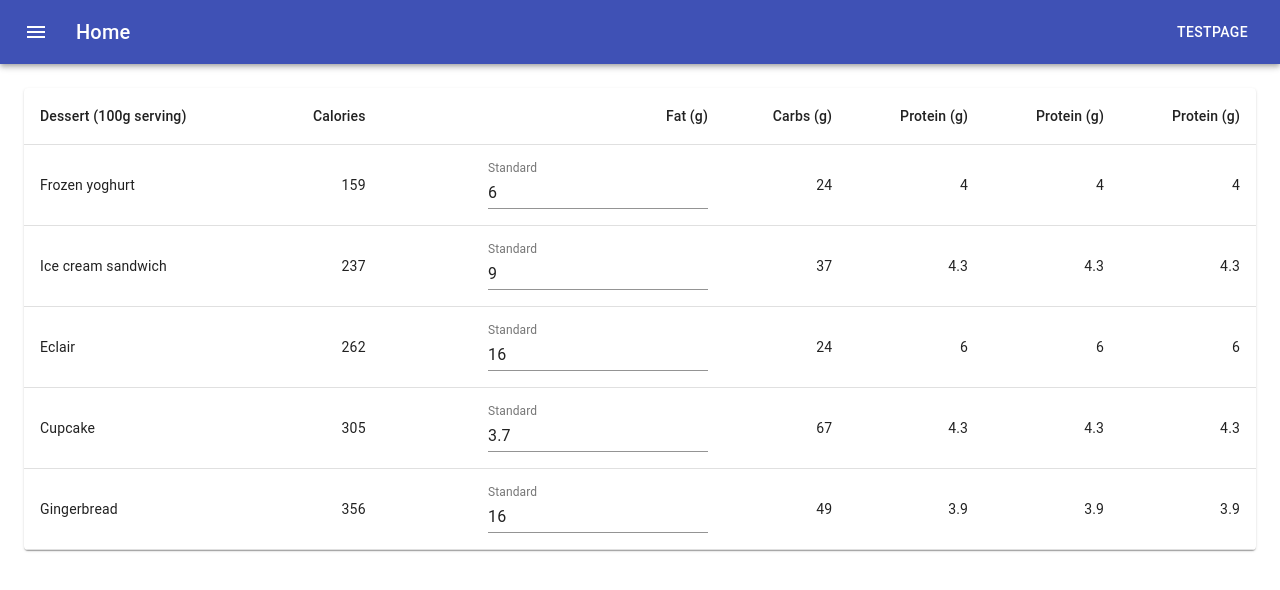
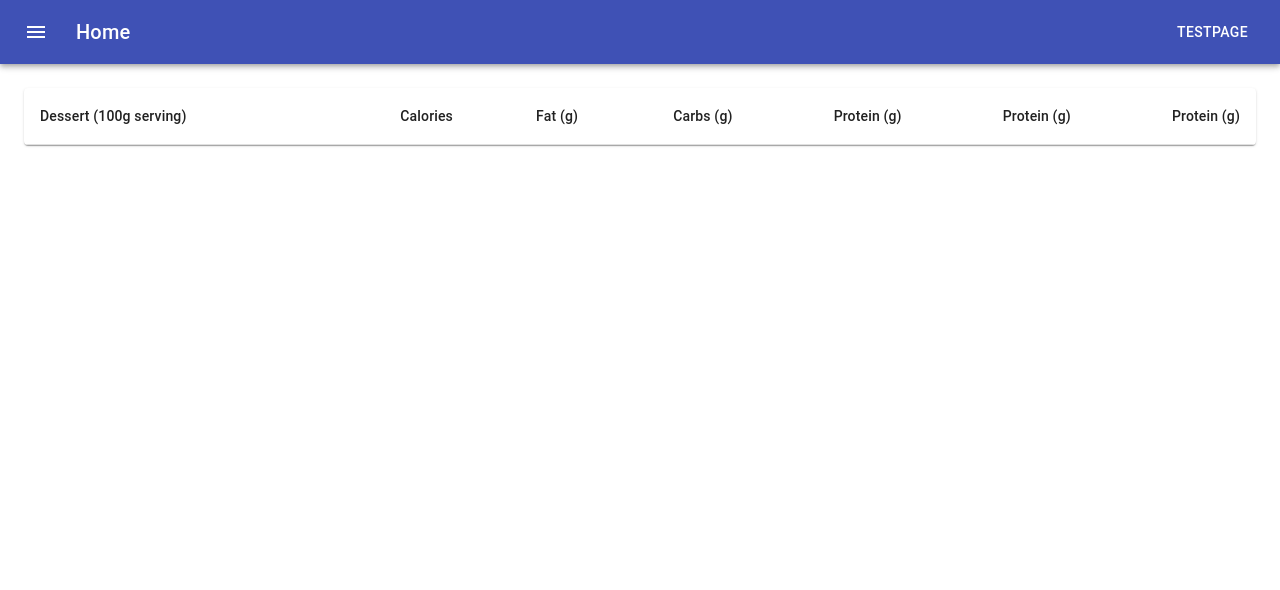
Before and after one commit to mikohan/vasya-interface, a React (Create React App) app: page /testpage in a window 1280 px wide. Shown: the top 590 px of the page. Built offline with nearby package versions, Linux system fonts and the light colour scheme.

Commit message:
Test page table created

```diff
--- /dev/null
+++ b/src/components/TableRow.tsx
@@ -0,0 +1,27 @@
+import { IRow } from '../interfaces';
+
+import React from 'react';
+import TableCell from '@material-ui/core/TableCell';
+import TableRow from '@material-ui/core/TableRow';
+import TextField from '@material-ui/core/TextField';
+
+interface IProps {
+  myRow: IRow;
+}
+export default function TableRowComponent({ myRow }: IProps) {
+  return (
+    <TableRow key={myRow.name}>
+      <TableCell component="th" scope="row">
+        {myRow.name}
+      </TableCell>
+      <TableCell align="right">{myRow.oneCId}</TableCell>
+      <TableCell align="right">
+        <TextField id="standard-basic" label="Standard" value={myRow.name} />
+      </TableCell>
+      <TableCell align="right">{myRow.name}</TableCell>
+      <TableCell align="right">{myRow.brand}</TableCell>
+      <TableCell align="right">{myRow.catNumber}</TableCell>
+      <TableCell align="right">{myRow.desc}</TableCell>
+    </TableRow>
+  );
+}
--- a/src/components/TestPage.tsx
+++ b/src/components/TestPage.tsx
@@ -8,6 +8,9 @@ import TableHead from '@material-ui/core/TableHead';
 import TableRow from '@material-ui/core/TableRow';
 import Paper from '@material-ui/core/Paper';
 import TextField from '@material-ui/core/TextField';
+import TableRowComponent from './TableRow';
+import { useDispatch, useSelector } from 'react-redux';
+import { IRow } from '../interfaces';
 
 const useStyles = makeStyles({
   table: {
@@ -35,6 +38,11 @@ const rows = [
 
 export default function TestPage() {
   const classes = useStyles();
+  const dispatch = useDispatch();
+
+  const rowsInWork: IRow[] = useSelector((state: any) => {
+    return state.mainState.rowsInWork;
+  });
 
   return (
     <TableContainer component={Paper}>
@@ -51,24 +59,8 @@ export default function TestPage() {
           </TableRow>
         </TableHead>
         <TableBody>
-          {rows.map((row) => (
-            <TableRow key={row.name}>
-              <TableCell component="th" scope="row">
-                {row.name}
-              </TableCell>
-              <TableCell align="right">{row.calories}</TableCell>
-              <TableCell align="right">
-                <TextField
-                  id="standard-basic"
-                  label="Standard"
-                  value={row.fat}
-                />
-              </TableCell>
-              <TableCell align="right">{row.carbs}</TableCell>
-              <TableCell align="right">{row.protein}</TableCell>
-              <TableCell align="right">{row.protein}</TableCell>
-              <TableCell align="right">{row.protein}</TableCell>
-            </TableRow>
+          {rowsInWork.map((row: IRow) => (
+            <TableRowComponent myRow={row} />
           ))}
         </TableBody>
       </Table>
```
Also changed, not shown: 1 other file (tests, documents, lock files or other folders).
